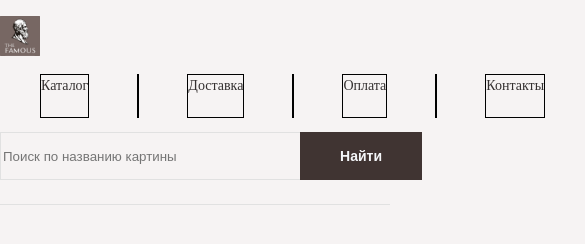
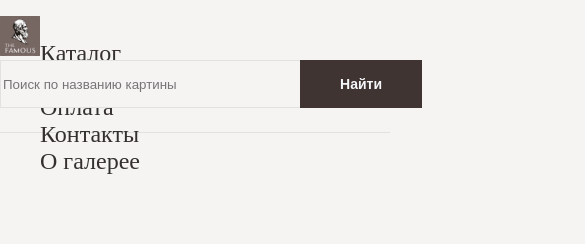
Before and after one commit to taishakutenn/Gallery, a plain HTML site: page index.html in a window 390 px wide. Shown: the top 244 px of the page, 585 px wide, since content can reach past the window. Drawn offline with Linux system fonts and the light colour scheme.

Commit message:
Начал работу над бургером сайта, при разрешении, как у телефона, дальше нужно правильно расставить элементы на страницы и закинуть элементы навигации в кнопку, это нужно сделать с помощью htmx, однако я не знаю, пока как это сделать, нужно изучить эту тему

```diff
--- a/index.html
+++ b/index.html
@@ -4,12 +4,22 @@
     <meta charset="UTF-8">
     <meta name="viewport" content="width=device-width, initial-scale=1.0">
     <title>Gallery</title>
+    <script src="https://unpkg.com/htmx.org@1.8.4"></script>
     <link href="style.css" rel="stylesheet">
 </head>
 <body>
     <header>
         <div class="container">
             <a href="http://127.0.0.1:5500/index.html"><img src="images/image.png" alt="Логотип компании" class="logo"></a>
+            <div class="burger"> <!-- Прописываем бургер, который будет вмден только на малееньких устройствах -->
+                <ul>
+                    <li><a href="http://127.0.0.1:5500/index.html" class="nav-link">Каталог</a><li></li>
+                    <li><a href="http://127.0.0.1:5500/index.html" class="nav-link">Доставка</a><li>
+                    <li><a href="http://127.0.0.1:5500/index.html" class="nav-link">Оплата</a><li>
+                    <li><a href="http://127.0.0.1:5500/index.html" class="nav-link">Контакты</a><li>
+                    <li><a href="http://127.0.0.1:5500/index.html" class="nav-link">О галерее</a><li>
+                </ul>
+            </div>
             <nav>
                 <ul class="navigation">
                     <li><a href="http://127.0.0.1:5500/index.html" class="nav-link">Каталог</a><li>
--- a/style.css
+++ b/style.css
@@ -36,6 +36,13 @@ header {
     justify-content: flex-start;
 }
 
+.burger {
+    display: none;
+    background-color: none;
+    border: none;
+    font-size: 24px;
+}
+
 .nav-link {
     color: #343030;
     text-decoration: none;
@@ -67,11 +74,7 @@ header {
     top: 0px;
 }
 
-li {
-    border: 1px solid black
-}
-
-@media (max-width: 768px) {
+@media (max-width: 575px) {
     header {
         padding-top: 16px;
     }
@@ -79,10 +82,27 @@ li {
     .container {
         flex-direction: column;
         align-items: flex-start;
+        max-width: 575px;
+        justify-content: space-between;
     }
 
     .logo {
         width: 40px;
         height: 40px;
     }
+
+    .navigation {
+        display: none;
+    }
+
+    .burger {
+        display: block;
+        flex-direction: column;
+        position: absolute;
+        row-gap: 10px;
+    }
+
+    .burger li {
+        list-style-type: none;
+    }
 }
```
